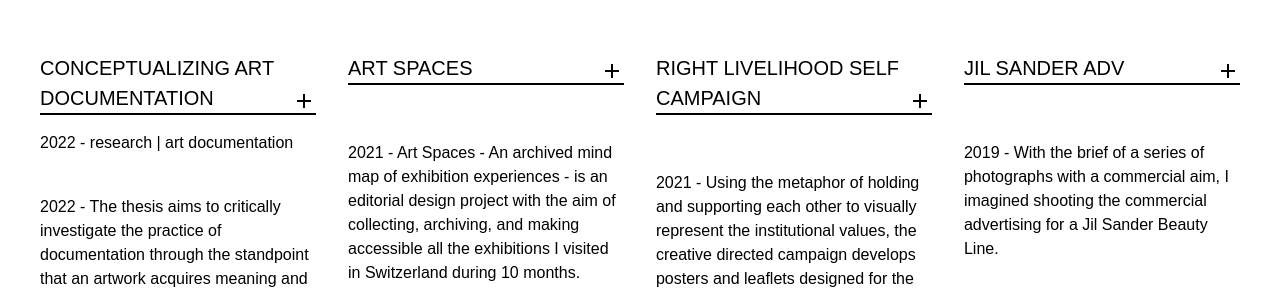
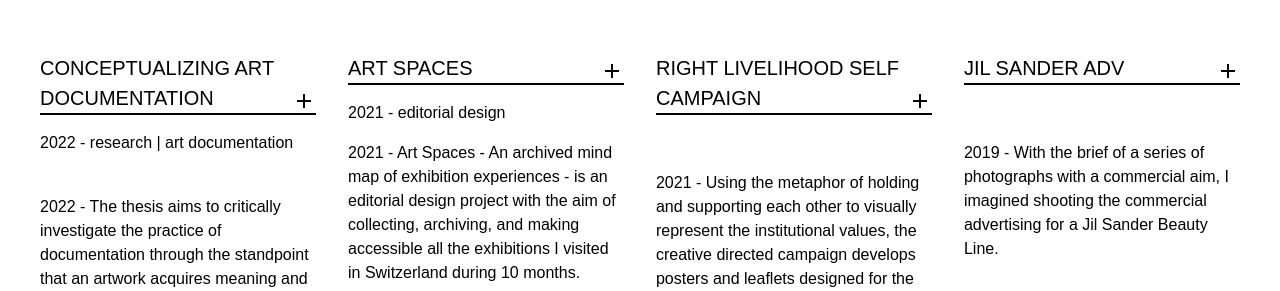
Before and after one commit to forgothiss88/pvportfolio, a Jekyll site: the page built from works.html, in a window 1280 px wide and 1391 px high. Shown: the part 158-449 px from the top of the window. Built offline with Jekyll 4.4.1, drawn with Linux system fonts in a browser that asks for light colours; a script that is not in the unit is left out.

Commit message:
ass tagline art spaces

```diff
--- a/_works/2022_04_art_spaces.html
+++ b/_works/2022_04_art_spaces.html
@@ -11,6 +11,7 @@ meta_title: "Art Spaces - Pietro Vitali"
 meta_description: "2021 - Art Spaces - An archived mind map of exhibition experiences - is an editorial design project with the
 aim of collecting,
 archiving, and making accessible all the exhibitions I visited in Switzerland during 10 months."
+tagline: "2021 - editorial design"
 short_desc: "2021 - Art Spaces - An archived mind map of exhibition experiences - is an editorial design project with the aim
 of collecting,
 archiving, and making accessible all the exhibitions I visited in Switzerland during 10 months."
```
